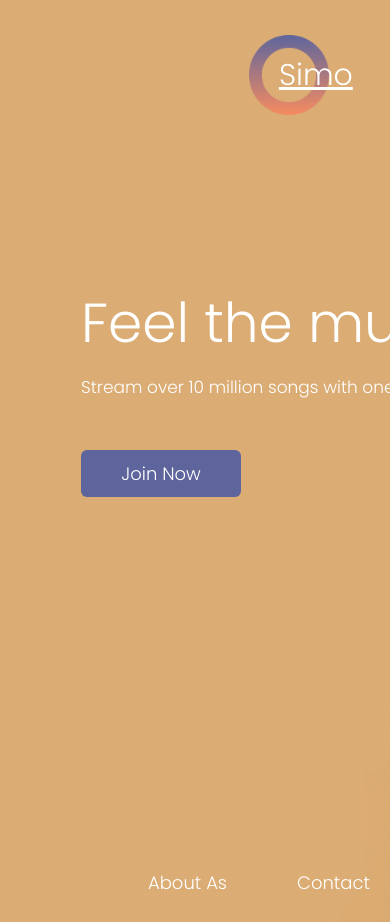
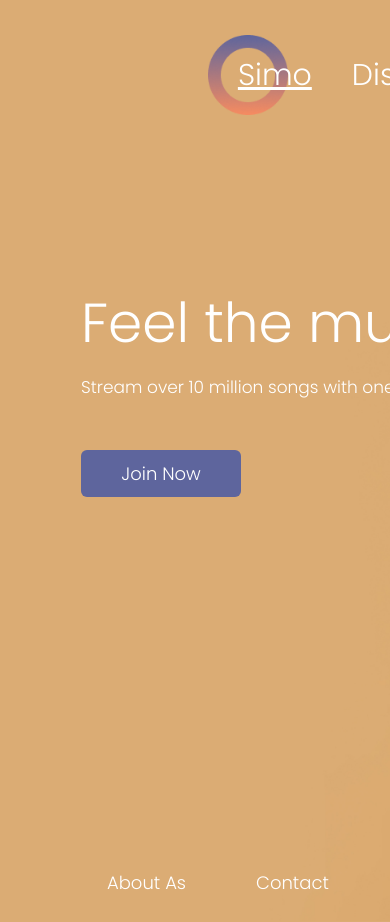
Before and after one commit to dev-ley/MusicSPA-React, a React (Create React App) app: page / in a window 390 px wide. Shown: the top 922 px of the page. Built offline with nearby package versions, Linux system fonts and the light colour scheme.

Commit message:
Update Simo.css

```diff
--- a/src/pages/Simo/Simo.css
+++ b/src/pages/Simo/Simo.css
@@ -89,7 +89,8 @@
 @media screen and (max-width:700px) {
     body {
 
-        width: max-content;
+        width: 100vh;
+
 
 
     }
```
